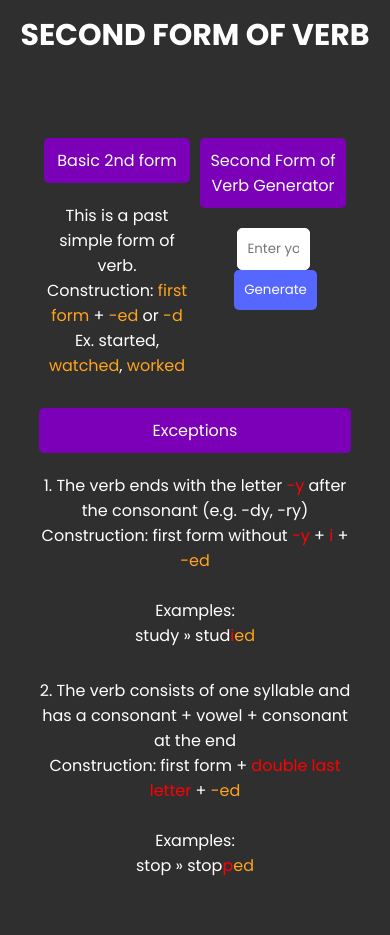
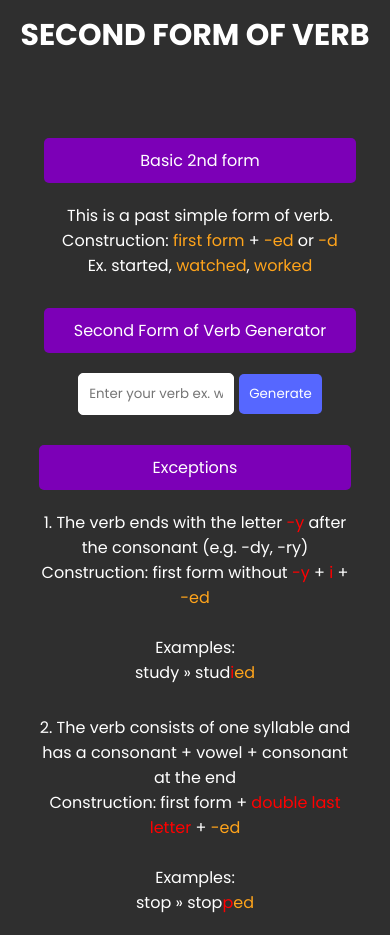
Before and after one commit to Revku/past-simple-react, a React (Create React App) app: page / in a window 390 px wide. Shown: the part 3360-4295 px from the top of the page. Built offline with nearby package versions, Linux system fonts and the light colour scheme.

Commit message:
Fix mobile support for sfov

```diff
--- a/src/components/SecondFormOfVerb/SecondFormOfVerb.js
+++ b/src/components/SecondFormOfVerb/SecondFormOfVerb.js
@@ -18,7 +18,7 @@ const Title = styled.h2`
 `;
 
 const Card = styled.div`
-    width: 80%;
+    width: 100%;
     margin: 0 5px;
     margin-bottom: 30px;
 `;
@@ -37,6 +37,10 @@ const OrangeHighlight = styled.span`
 const CardsWrapper = styled.div`
     display: flex;
     width: 80%;
+
+    @media (max-width: 750px) {
+        flex-direction: column;
+    }
 `;
 
 const Input = styled.input`
@@ -97,7 +101,7 @@ const SecondFormOfVerb = () => {
                 </Card>
             </CardsWrapper>
 
-            <Card>
+            <Card style={{width: '80%'}}>
                 <CardHeading>Exceptions</CardHeading>
                 <p>1. The verb ends with the letter <RedHighlight>-y</RedHighlight> after the consonant (e.g. -dy, -ry)<br/>Construction: first form without <RedHighlight>-y</RedHighlight> + <RedHighlight>i</RedHighlight> + <OrangeHighlight>-ed</OrangeHighlight><br/><br/>Examples:<br/>study » stud<RedHighlight>i</RedHighlight><OrangeHighlight>ed</OrangeHighlight></p>
 
```
